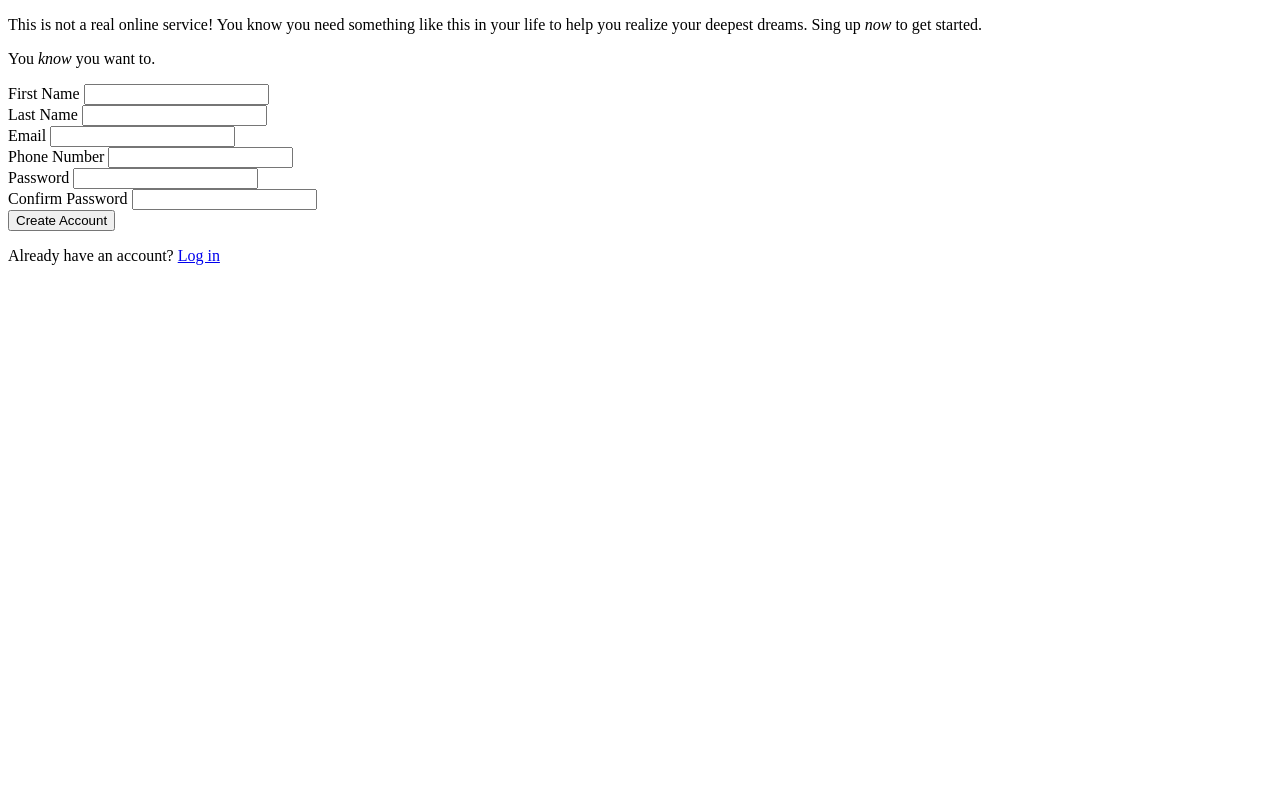
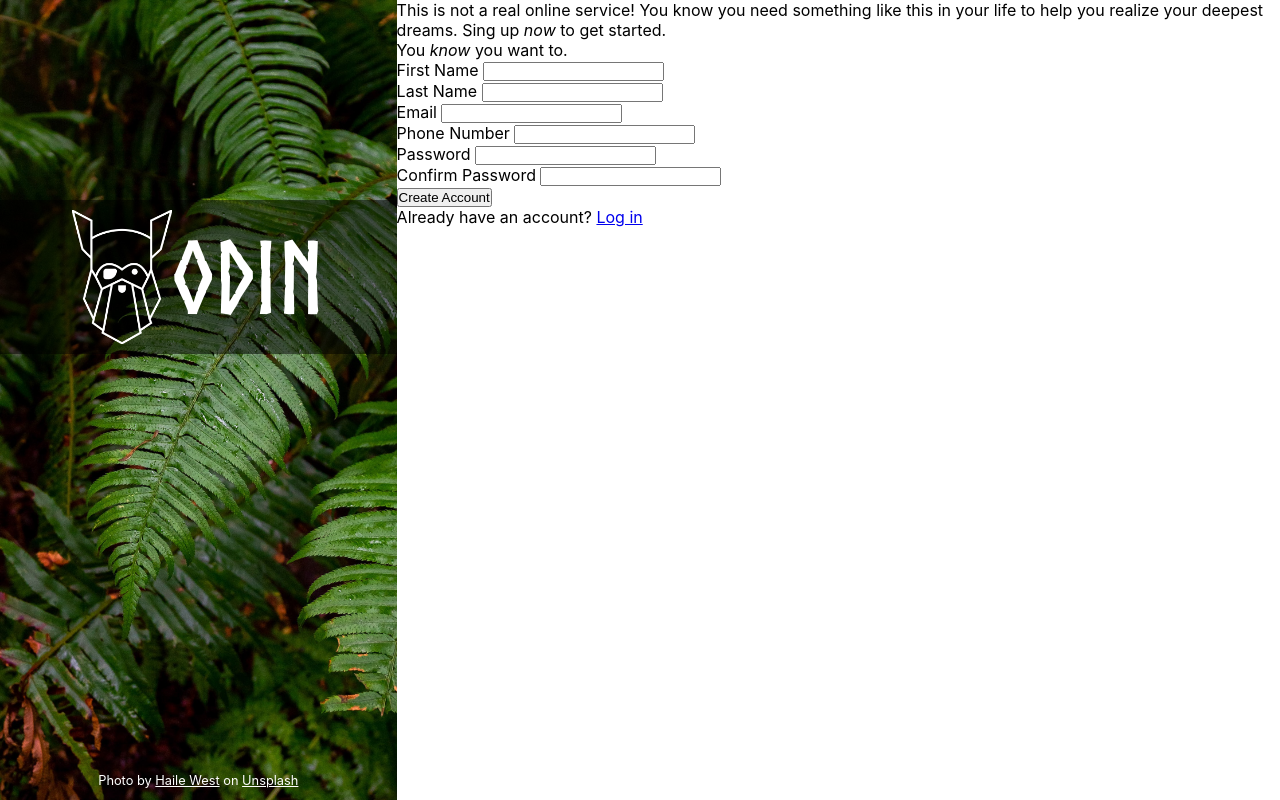
Before and after one commit to luckie10/odin-sign-up-form, a plain HTML site: page index.html in a window 1280 px wide. Drawn offline with Linux system fonts and the light colour scheme.

Commit message:
Finished left side of the page

```diff
--- a/index.html
+++ b/index.html
@@ -9,8 +9,15 @@
 </head>
 <body>
 	<div class="splash">
-		<div class="logo"></div>
-		<div class="credit"></div>
+		<div class="logo">
+			<img src="./assets/odin-lined.png" alt="Odin Logo">
+			<h1>ODIN</h1>
+		</div>
+		<div class="credit">
+			Photo by
+			<a href="https://unsplash.com/@haliewestphoto">Haile West</a> on
+			<a href="https://unsplash.com/">Unsplash</a>
+		</div>
 	</div>
 	<div class="main">
 		<div class="form-description">
--- a/style.css
+++ b/style.css
@@ -1,12 +1,61 @@
 :root {
 	box-sizing: border-box;
+	font-family: -apple-system, BlinkMacSystemFont, "Segoe UI", Roboto, Helvetica, Arial, sans-serif, "Apple Color Emoji", "Segoe UI Emoji", "Segoe UI Symbol";
 }
 
 *, *::before, *::after {
 	box-sizing: inherit;
+	margin: 0;
+	padding: 0;
 }
 
 @font-face {
 	font-family: Norse-Bold;
 	src: url(./assets/Norse-Bold.otf);
 }
+
+body {
+	display: flex;
+}
+
+.splash {
+	width: 40vw;
+	height: 100vh;
+	background-image: url(./assets/leafs.jpg);
+	background-size: cover;
+	scale: (1.2);
+	display: flex;
+	flex-direction: column;
+	justify-content: center;
+}
+
+.logo {
+	background-color: rgba(0,0,0,50%);
+	display: flex;
+	justify-content: center;
+	align-items: center;
+	padding: 10px;
+	margin-top: 200px;
+}
+
+.logo > img {
+	width: 100px;
+}
+
+.logo > h1 {
+	color: white;
+	font-family: Norse-Bold;
+	font-size: 100px;
+}
+
+.credit {
+	color: white;
+	margin-top: auto;
+	text-align: center;
+	padding: 12px;
+	font-size: 0.8rem;
+}
+
+.credit a {
+	color: white;
+}
```
